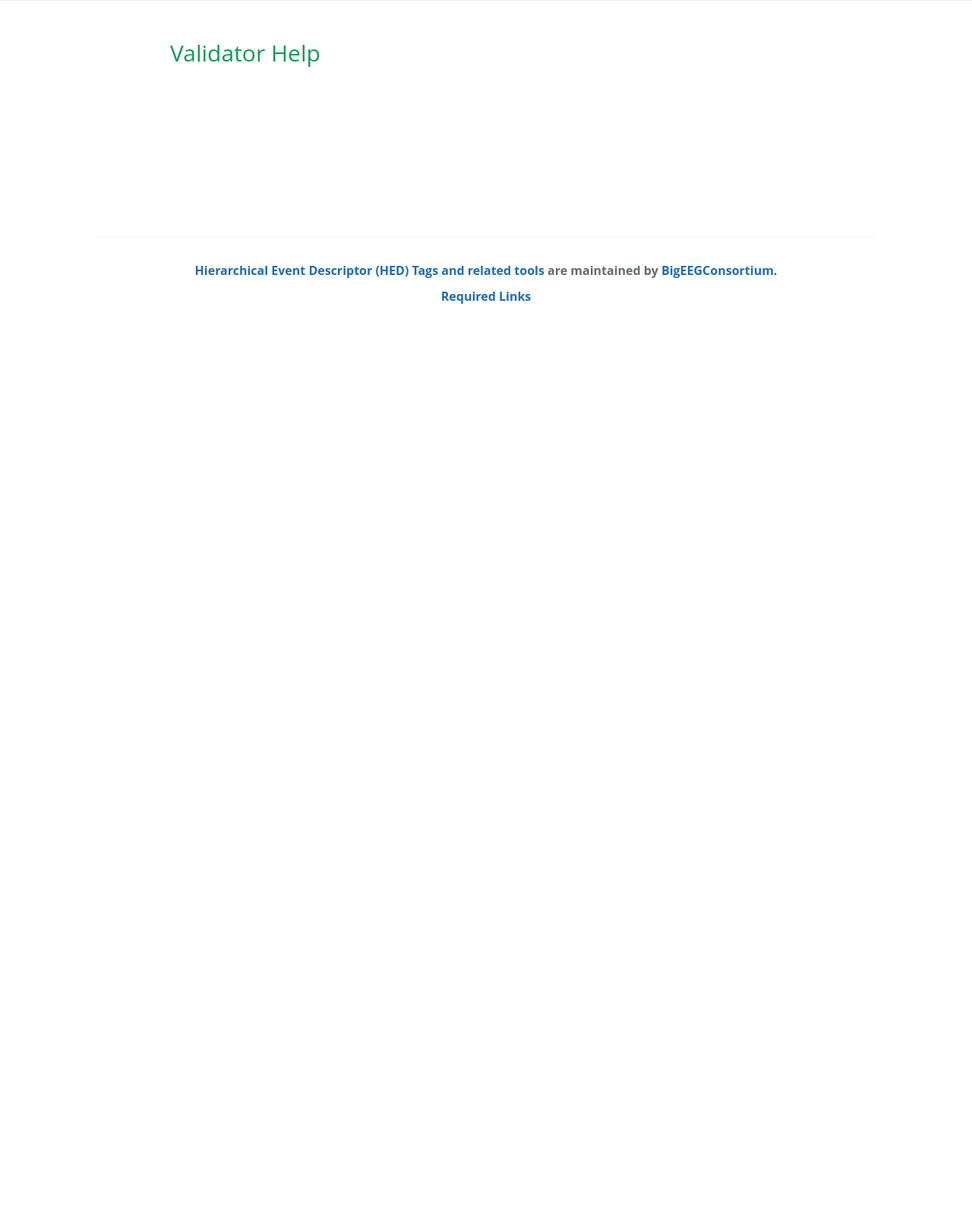
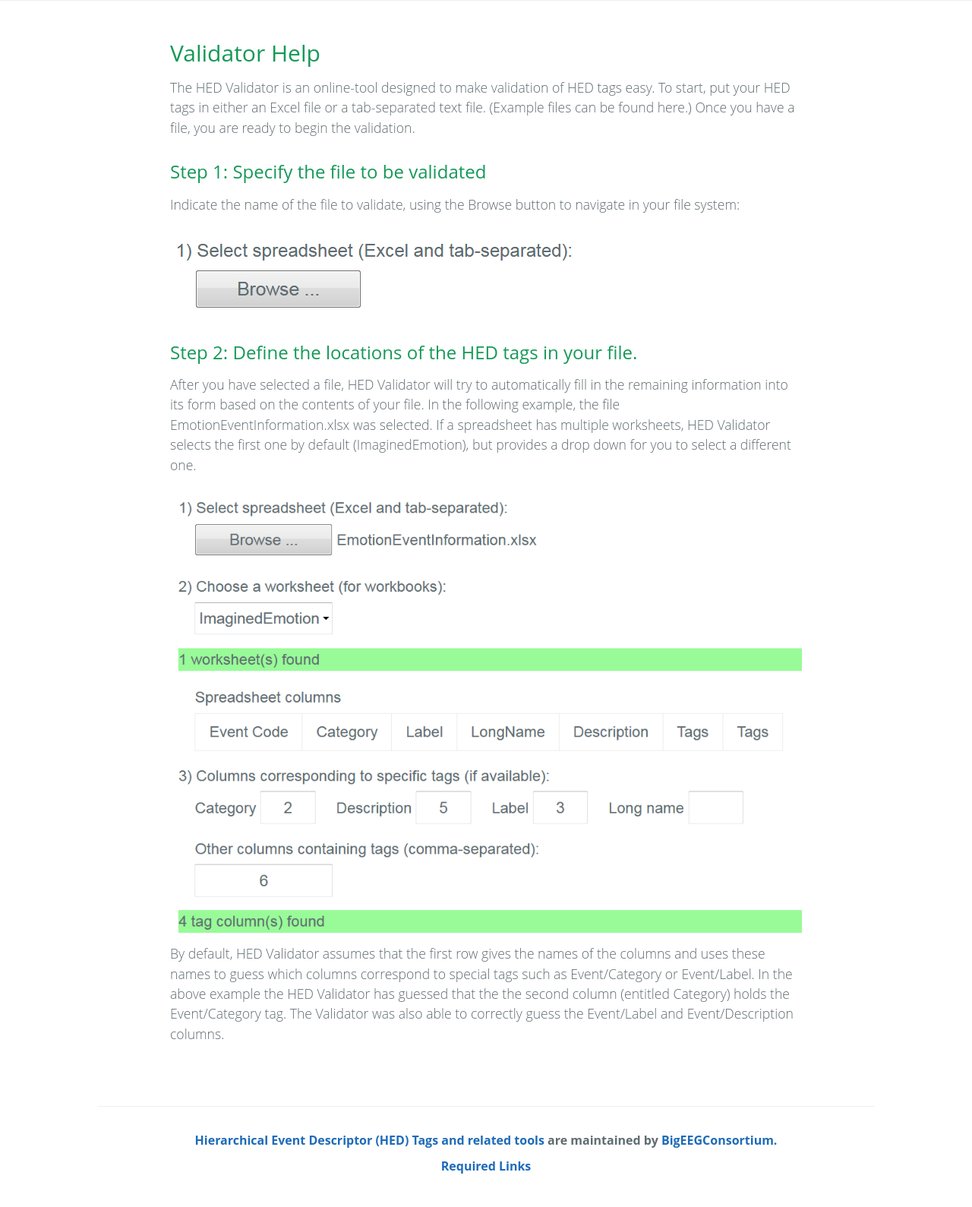
Before and after one commit to IanCa/hed-web, a Flask app: page /help in a window 1280 px wide. Shown: the part 356-1945 px from the top of the page at 76% size. Before the commit the page ends 756 px from the top, so only its background shows below. Run offline with Flask 2, Linux system fonts and the light colour scheme; parts of the project's set-up code (start-up, migrations or seed data) failed here and were passed over; some libraries are stand-ins or nearby versions.

Commit message:
updated help doc

```diff
--- a/python/webinterface/webinterface/templates/help.html
+++ b/python/webinterface/webinterface/templates/help.html
@@ -1,4 +1,20 @@
 {% extends "layout.html" %}
 {% block content %}
     <h2>Validator Help</h2>
+    <p>The HED Validator is an online-tool designed to make validation of HED tags easy. To start, put your HED tags in
+        either an Excel file or a tab-separated text file. (Example files can be found here.) Once you have a file, you
+        are ready to begin the validation.</p>
+    <h3>Step 1: Specify the file to be validated</h3>
+    <p>Indicate the name of the file to validate, using the Browse button to navigate in your file system:</p>
+    <img src="{{ url_for('static', filename='select_spreadsheet.png') }}">
+    <h3>Step 2: Define the locations of the HED tags in your file.</h3>
+    <p>After you have selected a file, HED Validator will try to automatically fill in the remaining information into
+        its form based on the contents of your file. In the following example, the file EmotionEventInformation.xlsx was
+        selected. If a spreadsheet has multiple worksheets, HED Validator selects the first one by default
+        (ImaginedEmotion), but provides a drop down for you to select a different one. </p>
+    <img src="{{ url_for('static', filename='define_hed_tags.png') }}">
+    <p>By default, HED Validator assumes that the first row gives the names of the columns and uses these names to guess
+        which columns correspond to special tags such as Event/Category or Event/Label. In the above example the HED
+        Validator has guessed that the the second column (entitled Category) holds the Event/Category tag. The Validator
+        was also able to correctly guess the Event/Label and Event/Description columns.</p>
 {% endblock %}
```
